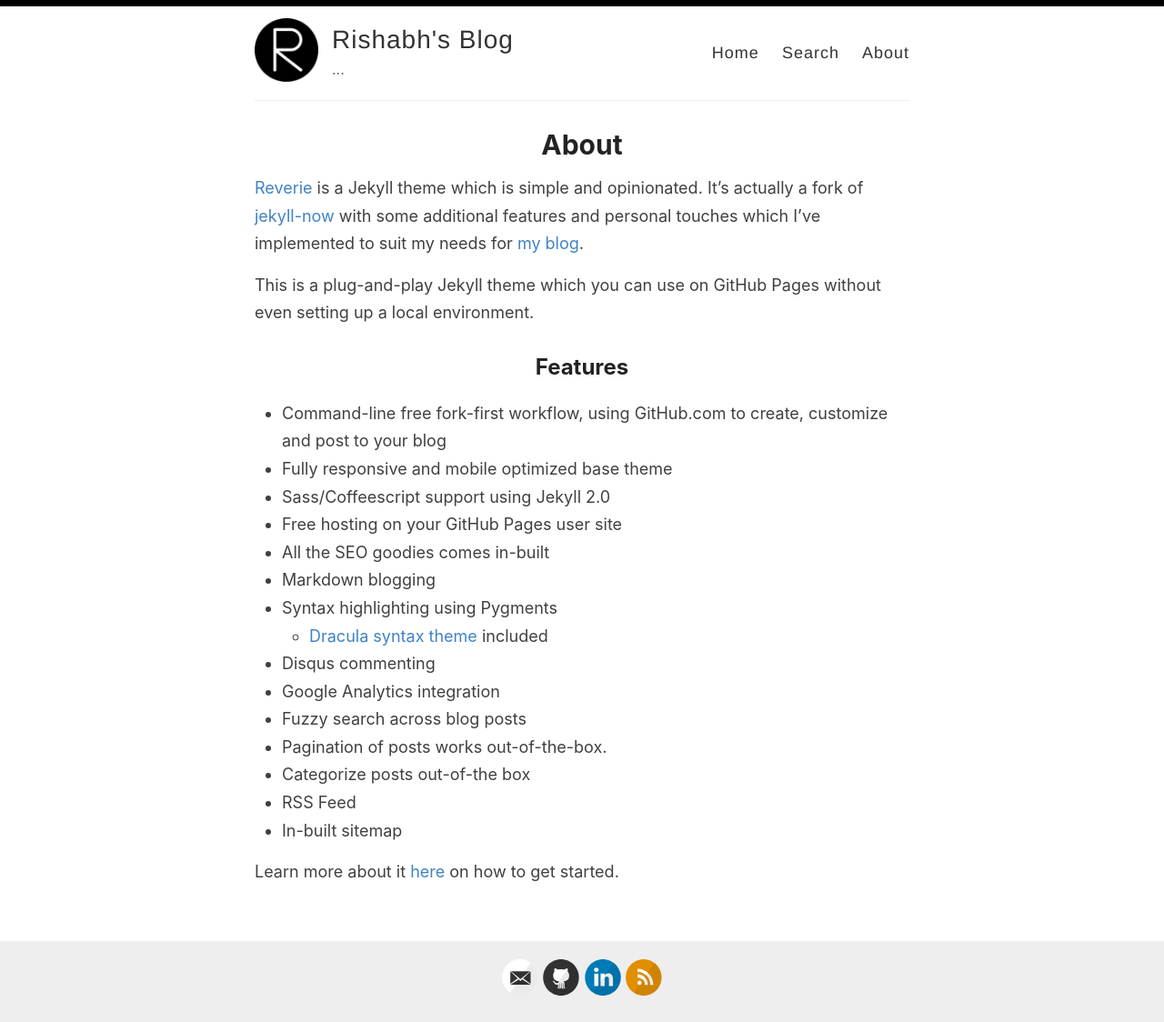
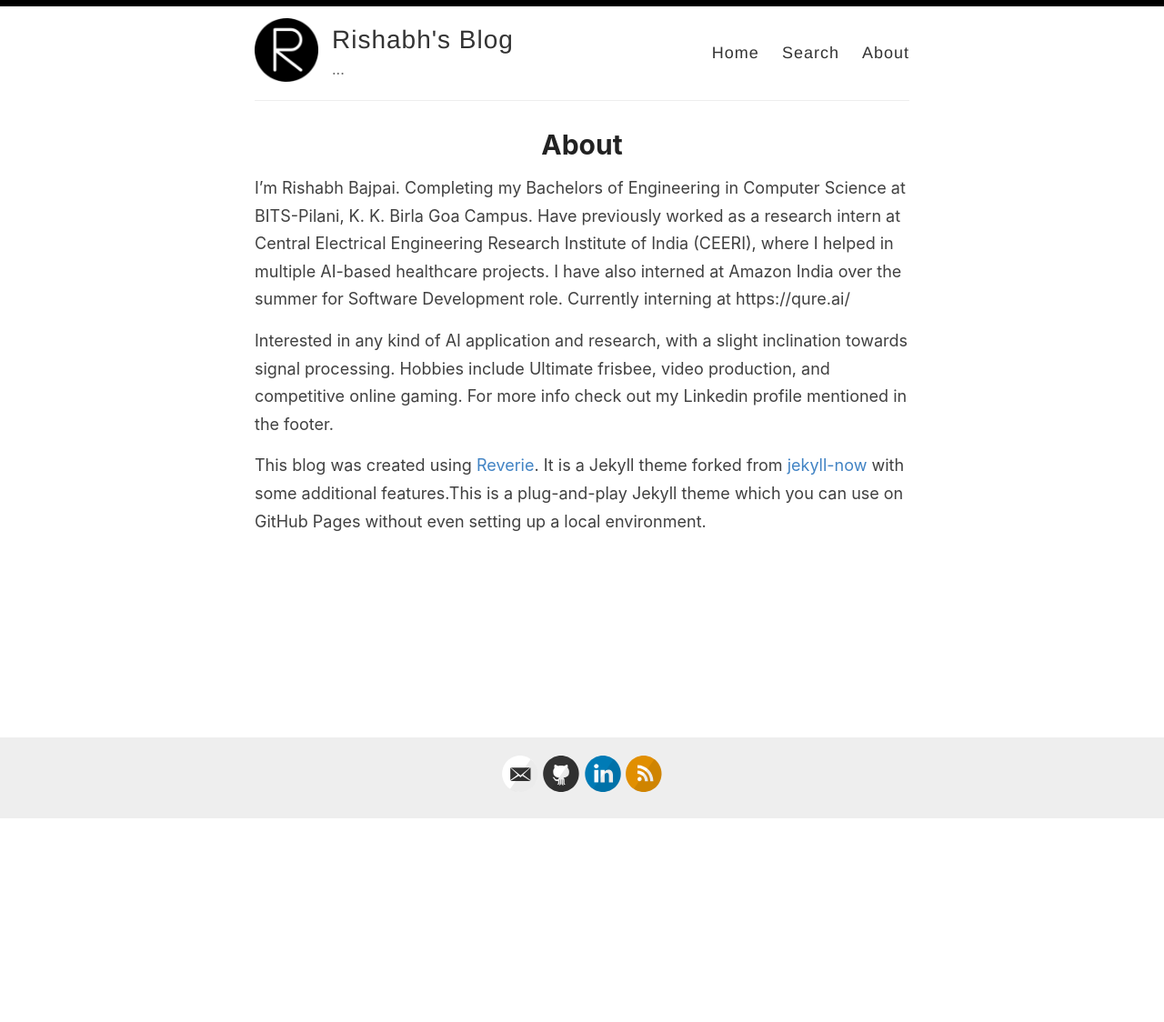
Before and after one commit to CodeSeeker99/codeseeker99.github.io, a Jekyll site: the page built from _pages/about.md, in a window 1280 px wide. Shown: the whole page at 91% size. Built offline with Jekyll 4.4.1, drawn with Linux system fonts in a browser that asks for light colours; after the commit the page ends 901 px from its top, so only the background shows below that.

Commit message:
Update about.md

```diff
--- a/_pages/about.md
+++ b/_pages/about.md
@@ -2,28 +2,12 @@
 layout: page
 title: About
 permalink: /about/
+published: true
 ---
 
-[Reverie](https://github.com/amitmerchant1990/reverie) is a Jekyll theme which is simple and opinionated. It's actually a fork of [jekyll-now](https://github.com/barryclark/jekyll-now) with some additional features and personal touches which I've implemented to suit my needs for [my blog](https://www.amitmerchant.com).
+I'm Rishabh Bajpai. Completing my Bachelors of Engineering in Computer Science at BITS-Pilani, K. K. Birla Goa Campus. Have previously worked as a research intern at Central Electrical Engineering Research Institute of India (CEERI), where I helped in multiple AI-based healthcare projects. I have also interned at Amazon India over the summer for Software Development role. Currently interning at https://qure.ai/
 
-This is a plug-and-play Jekyll theme which you can use on GitHub Pages without even setting up a local environment.
+Interested in any kind of AI application and research, with a slight inclination towards signal processing.
+Hobbies include Ultimate frisbee, video production, and competitive online gaming. For more info check out my Linkedin profile mentioned in the footer.
 
-## Features
-
-- Command-line free fork-first workflow, using GitHub.com to create, customize and post to your blog
-- Fully responsive and mobile optimized base theme
-- Sass/Coffeescript support using Jekyll 2.0
-- Free hosting on your GitHub Pages user site
-- All the SEO goodies comes in-built
-- Markdown blogging
-- Syntax highlighting using Pygments
-    - [Dracula syntax theme](https://draculatheme.com/) included
-- Disqus commenting
-- Google Analytics integration
-- Fuzzy search across blog posts
-- Pagination of posts works out-of-the-box.
-- Categorize posts out-of-the box
-- RSS Feed
-- In-built sitemap
-
-Learn more about it [here](https://github.com/amitmerchant1990/reverie) on how to get started.
+This blog was created using [Reverie](https://github.com/amitmerchant1990/reverie). It is a Jekyll theme forked from [jekyll-now](https://github.com/barryclark/jekyll-now) with some additional features.This is a plug-and-play Jekyll theme which you can use on GitHub Pages without even setting up a local environment.
```
